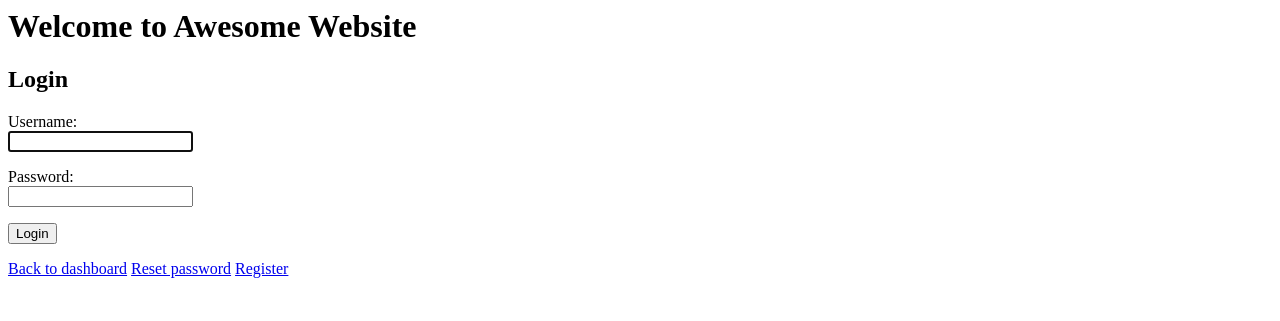
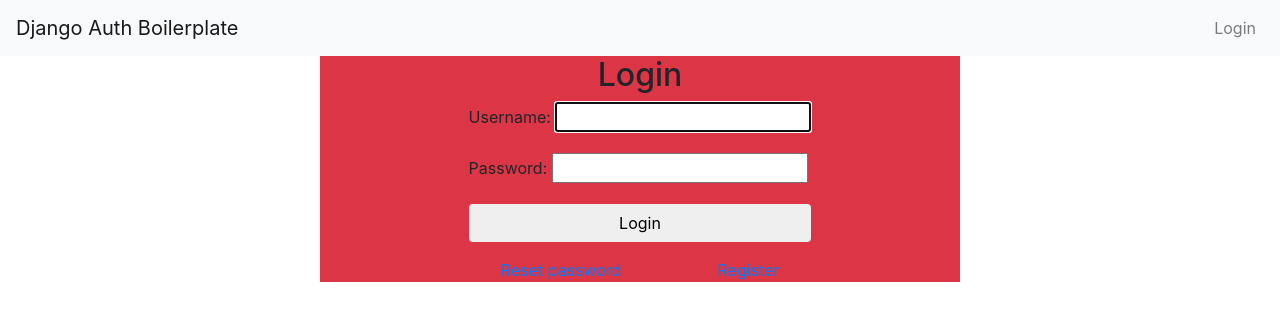
Before and after one commit to skazi019/DjangoBoilerPlate, a Django app: page /accounts/login/ in a window 1280 px wide. Shown: the top 321 px of the page. Run offline with Django 3.2, Linux system fonts and the light colour scheme; some libraries are stand-ins or nearby versions.

Commit message:
Creating navbar with Bootstrap

```diff
--- a/djangoboilerplate/boilerplate_v1_0/templates/base.html
+++ b/djangoboilerplate/boilerplate_v1_0/templates/base.html
@@ -1,15 +1,46 @@
-<style>
-    label,
-    input {
-        display: block;
-    }
+{% load static %}
 
-    span.helptext {
-        display: none;
-    }
-</style>
+<link rel="stylesheet" href="https://cdn.jsdelivr.net/npm/bootstrap@4.0.0/dist/css/bootstrap.min.css"
+    integrity="sha384-Gn5384xqQ1aoWXA+058RXPxPg6fy4IWvTNh0E263XmFcJlSAwiGgFAW/dAiS6JXm" crossorigin="anonymous">
 
-<h1>Welcome to Awesome Website</h1>
+<nav class="navbar navbar-expand-lg navbar-light bg-light d-flex justify-content-around">
+    <a class="navbar-brand" href="{% url 'dashboard' %}">Django Auth Boilerplate</a>
+    <button class="navbar-toggler" type="button" data-toggle="collapse" data-target="#navbarNavDropdown"
+        aria-controls="navbarNavDropdown" aria-expanded="false" aria-label="Toggle navigation">
+        <span class="navbar-toggler-icon"></span>
+    </button>
+    <div class="collapse navbar-collapse flex-row-reverse" id="navbarNavDropdown">
+        <ul class="navbar-nav">
+            {% if user.is_authenticated %}
+            <li class="nav-item dropdown">
+                <a class="nav-link dropdown-toggle" href="#" id="navbarDropdownMenuLink" data-toggle="dropdown"
+                    aria-haspopup="true" aria-expanded="false">
+                    Hello, {{ user.username }}
+                </a>
+                <div class="dropdown-menu" aria-labelledby="navbarDropdownMenuLink">
+                    <a class="dropdown-item" href="{% url 'password_change' %}">Change Password</a>
+                    <a class="dropdown-item" href="{% url 'logout' %}">Logout</a>
+                </div>
+            </li>
+            {% else %}
+            <li class="nav-item">
+                <a href="{% url 'login' %}" class="nav-link">Login</a>
+            </li>
+            {% endif %}
+        </ul>
+    </div>
+</nav>
+
+
+<script src="https://code.jquery.com/jquery-3.2.1.slim.min.js"
+    integrity="sha384-KJ3o2DKtIkvYIK3UENzmM7KCkRr/rE9/Qpg6aAZGJwFDMVNA/GpGFF93hXpG5KkN"
+    crossorigin="anonymous"></script>
+<script src="https://cdn.jsdelivr.net/npm/popper.js@1.12.9/dist/umd/popper.min.js"
+    integrity="sha384-ApNbgh9B+Y1QKtv3Rn7W3mgPxhU9K/ScQsAP7hUibX39j7fakFPskvXusvfa0b4Q"
+    crossorigin="anonymous"></script>
+<script src="https://cdn.jsdelivr.net/npm/bootstrap@4.0.0/dist/js/bootstrap.min.js"
+    integrity="sha384-JZR6Spejh4U02d8jOt6vLEHfe/JQGiRRSQQxSfFWpi1MquVdAyjUar5+76PVCmYl"
+    crossorigin="anonymous"></script>
 
 {% block content %}
 {% endblock %}
--- a/djangoboilerplate/boilerplate_v1_0/templates/registration/login.html
+++ b/djangoboilerplate/boilerplate_v1_0/templates/registration/login.html
@@ -1,15 +1,28 @@
 {% extends 'base.html' %}
 
 {% block content %}
-<h2>Login</h2>
 
-<form method="post">
-    {% csrf_token %}
-    {{ form.as_p }}
-    <input type="submit" value="Login">
-</form>
+<link rel="stylesheet" href="https://cdn.jsdelivr.net/npm/bootstrap@4.0.0/dist/css/bootstrap.min.css"
+    integrity="sha384-Gn5384xqQ1aoWXA+058RXPxPg6fy4IWvTNh0E263XmFcJlSAwiGgFAW/dAiS6JXm" crossorigin="anonymous">
 
-<a href="{% url 'dashboard' %}">Back to dashboard</a>
-<a href="{% url 'password_reset' %}">Reset password</a>
-<a href="{% url 'register' %}">Register</a>
+
+<div class="container bg-danger w-50 flex-column justify-content-center align-items-center align-content-center">
+    <div class="login-form d-flex flex-column justify-content-center align-items-center">
+        <h2>Login</h2>
+
+        <form method="post" class="d-flex flex-column">
+            {% csrf_token %}
+            {{ form.as_p }}
+            <input type="submit" value="Login" class="btn">
+        </form>
+
+        <!-- <a href="{% url 'dashboard' %}">Back to dashboard</a> -->
+        <div class="links d-flex flex-row justify-content-between">
+            <a href="{% url 'password_reset' %}" class="mx-5">Reset password</a>
+            <a href="{% url 'register' %}" class="mx-5">Register</a>
+        </div>
+
+    </div>
+</div>
+
 {% endblock %}
--- a/djangoboilerplate/boilerplate_v1_0/urls.py
+++ b/djangoboilerplate/boilerplate_v1_0/urls.py
@@ -6,5 +6,5 @@ from django.urls import re_path, include
 urlpatterns = [
     re_path(r"^accounts/", include("django.contrib.auth.urls")),
     re_path(r"^dashboard/", dashboard, name="dashboard"),
-    re_path(r"^register/", register, name="register")
+    re_path(r"^register/", register, name="register"),
 ]
```
Also changed, not shown: djangoboilerplate/boilerplate_v1_0/templates/users/dashboard.html (+5 -9 lines), djangoboilerplate/boilerplate_v1_0/views.py (+3 -4 lines), djangoboilerplate/djangoboilerplate/settings.py (+37 -37 lines).
